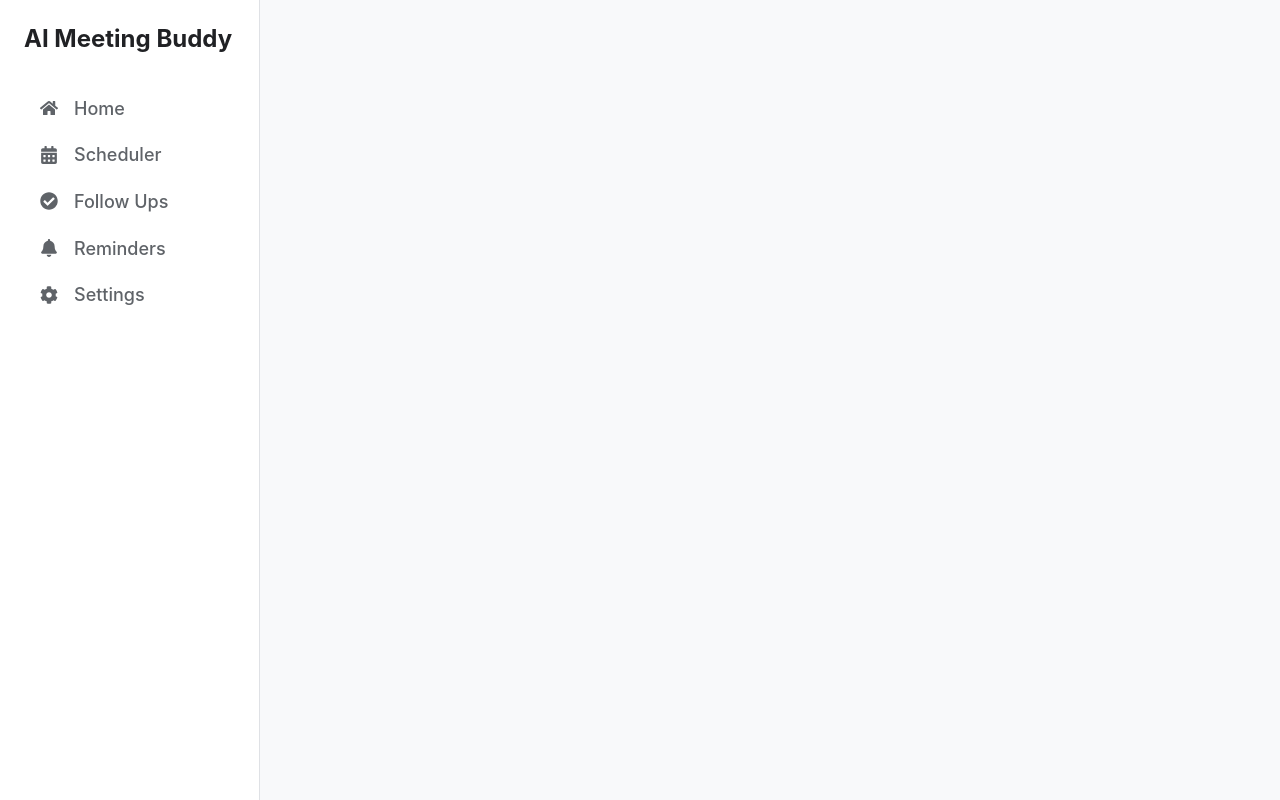
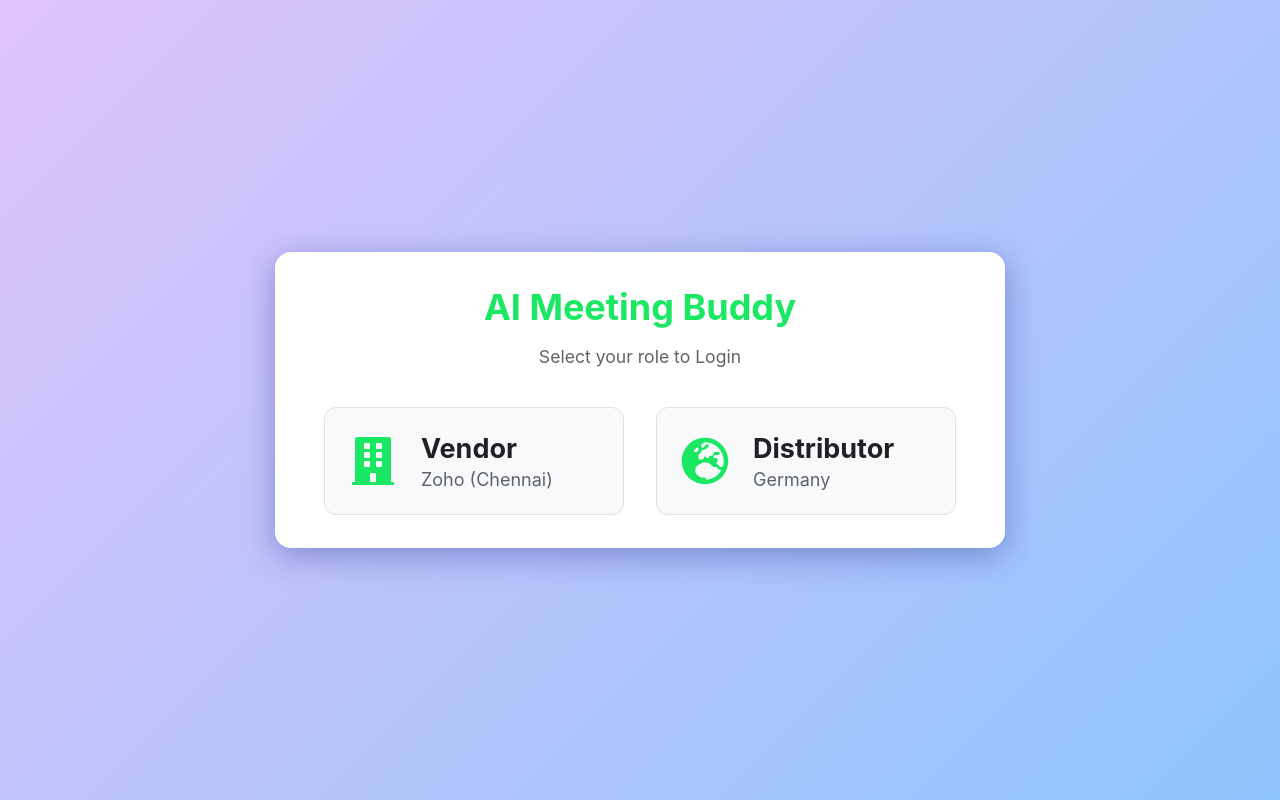
Before and after one commit to Jeevan4827/AIMeetingBuddy, a React (Create React App) app: page /login in a window 1280 px wide. Built offline with nearby package versions, Linux system fonts and the light colour scheme.

Commit message:
Added Login

```diff
--- a/src/App.css
+++ b/src/App.css
@@ -1,5 +1,6 @@
 :root {
   --primary-color: #1ae862;
+  --primary-color-light: #e8fcec;
   --sidebar-bg: #ffffff;
   --app-bg: #f8f9fa;
   --card-bg: #ffffff;
@@ -45,13 +46,16 @@ body {
 .sidebar-header h3 {
   margin: 0;
   font-size: 1.5rem;
-  color: var(--text-primary);
+  /* Updated: Using primary color for the main title for consistency */
+  color: var(--primary-color);
 }
 
 .nav-list {
   list-style: none;
   padding: 0;
   margin: 0;
+  /* Merged Rule: Pushes the logout item to the bottom */
+  flex-grow: 1;
 }
 
 .nav-item a {
@@ -70,31 +74,26 @@ body {
 }
 
 .nav-item a.active {
-  background-color: var(--status-pending-bg);
+  /* Updated: Using the new light primary color for better contrast */
+  background-color: var(--primary-color-light);
   color: var(--primary-color);
 }
 
 .nav-item a svg {
   margin-right: 16px;
-  vertical-align: middle;
+  /* Cleaned up: vertical-align is not needed due to flexbox */
 }
 
 /* MAIN CONTENT AREA */
 .main-content {
   padding: 2rem 3rem;
-  overflow-y: auto; /* Allow content to scroll if it gets too long */
+  overflow-y: auto;
   overflow-x: hidden;
 }
 
 .app-header {
-  text-align: left; /* Aligned to the left now */
+  text-align: left;
   margin-bottom: 2rem;
-}
-
-.app-header h1 {
-  font-size: 2.5rem;
-  font-weight: 700;
-  margin: 0;
 }
 
 .app-header h2 {
@@ -110,7 +109,7 @@ body {
   gap: 1.5rem;
 }
 
-@media (min-width: 1024px) { /* Changed breakpoint for better layout */
+@media (min-width: 1024px) {
   .dashboard-grid {
       grid-template-columns: repeat(2, 1fr);
   }
@@ -119,7 +118,6 @@ body {
 /* --- Responsive Layout for Mobile --- */
 @media (max-width: 768px) {
   .app-layout {
-      /* On smaller screens, stack sidebar on top of content */
       grid-template-columns: 1fr;
   }
   .main-content {
@@ -131,13 +129,6 @@ body {
   }
 }
 
-
-/* --- (The rest of the styles remain the same) --- */
-.loading-screen, .card, .card h3, .card-content, .schedule-info, .button-primary, .agenda-list, .follow-up-item, .status {
-  /* All your previous card styles are still valid and needed here */
-}
-/* ... (paste all your previous card and component styles below this line) ... */
-
 /* --- GENERIC CARD STYLES --- */
 .card {
   background-color: var(--card-bg);
@@ -147,14 +138,11 @@ body {
   padding: 1.5rem;
   display: flex;
   flex-direction: column;
-  transition: transform 0.3s ease, box-shadow 0.3s ease;
   height: 350px;
+  /* Cleaned up: Removed unused transition property */
 }
 
-.card:hover {
-  transform: translateY(-8px);
-  box-shadow: 0 4px 8px 0 rgba(60, 64, 67, 0.3), 0 6px 20px 0 rgba(60, 64, 67, 0.19);
-}
+/* The .card:hover rule that was commented out has been fully removed */
 
 .card h3 {
   margin-top: 0;
@@ -199,56 +187,123 @@ body {
 .status.pending { background-color: var(--status-pending-bg); color: var(--status-pending-text); }
 .status.overdue { background-color: var(--status-overdue-bg); color: var(--status-overdue-text); }
 
-.scheduler-container {
-  max-width: 600px;
-  margin: 2rem auto;
-  padding: 2rem;
-  background-color: var(--card-bg);
-  border-radius: 12px;
-  border: 1px solid var(--border-color);
-  box-shadow: 0 4px 6px var(--shadow-color);
+/* --- Scheduler Page Styles --- */
+.scheduler-container { max-width: 600px; margin: 2rem auto; padding: 2rem; background-color: var(--card-bg); border-radius: 12px; border: 1px solid var(--border-color); box-shadow: 0 4px 6px var(--shadow-color); }
+.scheduler-form .form-group { margin-bottom: 1.5rem; }
+.scheduler-form label { display: block; font-weight: 500; color: var(--text-secondary); margin-bottom: 0.5rem; }
+.scheduler-form input, .scheduler-form select { width: 100%; padding: 12px; border: 1px solid var(--border-color); border-radius: 8px; font-size: 1rem; font-family: inherit; box-sizing: border-box; }
+.scheduler-form .button-primary { width: 100%; margin-top: 1rem; }
+.scheduler-form input:read-only { background-color: #f0f0f0; cursor: not-allowed; opacity: 0.8; }
+
+/* --- Login Page Styles --- */
+.login-page-background {
+  width: 100%;
+  min-height: 100vh;
+  background: linear-gradient(135deg, #e0c3fc 0%, #8ec5fc 100%);
+  display: flex;
+  justify-content: center;
+  align-items: center;
 }
 
-.scheduler-form .form-group {
-  margin-bottom: 1.5rem;
+.login-container {
+  display: flex;
+  justify-content: center;
+  align-items: center;
 }
 
-.scheduler-form label {
-  display: block;
-  font-weight: 500;
-  color: var(--text-secondary);
+.login-box {
+  background-color: var(--card-bg);
+  padding: 2rem 3rem;
+  border-radius: 16px;
+  box-shadow: 0 8px 32px 0 rgba(31, 38, 135, 0.37);
+  backdrop-filter: blur(4px);
+  border: 1px solid rgba(255, 255, 255, 0.18);
+  text-align: center;
+  max-width: 800px;
+  width: 100%;
+}
+
+.login-header {
+  display: flex;
+  justify-content: center;
+  align-items: center;
+  gap: 1rem;
   margin-bottom: 0.5rem;
 }
 
-.scheduler-form input {
-  width: 100%;
-  padding: 12px;
-  border: 1px solid var(--border-color);
-  border-radius: 8px;
-  font-size: 1rem;
-  font-family: inherit;
-  box-sizing: border-box; /* Important for padding and width */
+.login-logo-icon {
+  font-size: 2.5rem;
+  color: var(--primary-color);
 }
 
-.scheduler-form .button-primary {
-  width: 100%;
-  margin-top: 1rem;
+.login-box h1 {
+  color: var(--primary-color);
+  margin: 0;
 }
 
-.scheduler-form select {
-  width: 100%;
-  padding: 12px;
-  border: 1px solid var(--border-color);
-  border-radius: 8px;
-  font-size: 1rem;
-  font-family: inherit;
-  box-sizing: border-box;
-  background-color: white; /* Ensure background is white */
+.login-box > p {
+  color: var(--text-secondary);
+  margin-bottom: 2.5rem;
+  font-size: 1.1rem;
 }
 
-.scheduler-form input:read-only {
-  background-color: #f0f0f0; /* A light grey background */
-  cursor: not-allowed;
-  opacity: 0.8;
+.role-selection-container {
+  display: flex;
+  justify-content: center;
+  gap: 2rem;
+}
+
+.role-card {
+  display: flex;
+  align-items: center;
+  gap: 1.5rem;
+  padding: 1.5rem;
+  border: 1px solid var(--border-color);
+  border-radius: 12px;
+  width: 250px;
+  cursor: pointer;
+  transition: all 0.3s ease;
+  background-color: #f8f9fa;
+}
+
+.role-card:hover {
+  transform: translateY(-5px);
+  box-shadow: 0 4px 15px rgba(0, 0, 0, 0.1);
+  border-color: var(--primary-color);
+}
+
+.role-icon {
+  font-size: 3rem;
+  color: var(--primary-color);
+}
+
+.role-text {
+  text-align: left;
+}
+
+.role-text h2 {
+  margin: 0 0 0.25rem 0;
+  color: var(--text-primary);
+}
+
+.role-text p {
+  margin: 0;
   color: var(--text-secondary);
 }
+
+/* Responsive adjustments for login page */
+@media (max-width: 768px) {
+  .role-selection-container {
+    flex-direction: column;
+    align-items: center;
+  }
+  .login-box {
+    padding: 2rem 1.5rem;
+  }
+}
+
+/* --- Logout Button Styles --- */
+.logout-item { margin-top: auto; }
+.nav-item .logout-button { background: none; border: none; padding: 0; margin: 0; font-family: inherit; font-size: inherit; cursor: pointer; width: 100%; display: flex; align-items: center; padding: 0.8rem 1rem; border-radius: 8px; text-decoration: none; color: var(--text-secondary); font-weight: 500; transition: background-color 0.2s ease, color 0.2s ease; }
+.nav-item .logout-button:hover { background-color: #f1f3f4; }
+.nav-item .logout-button svg { margin-right: 16px; }
--- a/src/App.js
+++ b/src/App.js
@@ -1,62 +1,27 @@
-import React, { useState, useEffect } from 'react';
+import React from 'react';
 import { Routes, Route } from 'react-router-dom';
 import './App.css';
 
-import Sidebar from './components/Sidebar';
+// Import pages and protected route component
+import LoginPage from './pages/LoginPage';
 import HomePage from './pages/HomePage';
 import SchedulerPage from './pages/SchedulerPage';
+import ProtectedRoute from './components/ProtectedRoute';
+// We no longer need to fetch data here, it will be done inside HomePage
 
 function App() {
-  const [scheduleData, setScheduleData] = useState(null);
-  const [contextData, setContextData] = useState(null);
-  const [agendaData, setAgendaData] = useState(null);
-  const [followUpsData, setFollowUpsData] = useState(null);
-  const [loading, setLoading] = useState(true);
+  return (
+    <Routes>
+      {/* Public route for login */}
+      <Route path="/login" element={<LoginPage />} />
 
-  useEffect(() => {
-    // Data fetching remains the same
-    Promise.all([
-      fetch('/schedule.json').then(res => res.json()),
-      fetch('/context.json').then(res => res.json()),
-      fetch('/agenda.json').then(res => res.json()),
-      fetch('/follow_ups.json').then(res => res.json()),
-    ])
-    .then(([schedule, context, agenda, followUps]) => {
-      setScheduleData(schedule);
-      setContextData(context);
-      setAgendaData(agenda);
-      setFollowUpsData(followUps);
-      setLoading(false);
-    });
-  }, []);
-
-  return (
-    <div className="app-layout">
-      <Sidebar />
-      <div className="main-content">
-        {loading ? (
-          <div className="loading-screen">Loading App Data...</div>
-        ) : (
-          <Routes>
-            <Route
-              path="/"
-              element={
-                <HomePage
-                  scheduleData={scheduleData}
-                  contextData={contextData}
-                  agendaData={agendaData}
-                  followUpsData={followUpsData}
-                />
-              }
-            />
-            <Route
-              path="/scheduler"
-              element={<SchedulerPage scheduleData={scheduleData} contextData={contextData} />}
-            />
-          </Routes>
-        )}
-      </div>
-    </div>
+      {/* Protected routes for the main app */}
+      <Route element={<ProtectedRoute />}>
+        {/* These routes can only be accessed after login */}
+        <Route path="/" element={<HomePage />} />
+        <Route path="/scheduler" element={<SchedulerPage />} />
+      </Route>
+    </Routes>
   );
 }
 
--- /dev/null
+++ b/src/components/ProtectedRoute.js
@@ -0,0 +1,25 @@
+import React from 'react';
+import { Navigate, Outlet } from 'react-router-dom';
+import { useAuth } from '../context/AuthContext';
+import Sidebar from './Sidebar';
+
+const ProtectedRoute = () => {
+  const { user } = useAuth();
+
+  if (!user) {
+    // If no user is logged in, redirect to the login page
+    return <Navigate to="/login" />;
+  }
+
+  // If user is logged in, render the main layout with the nested pages
+  return (
+    <div className="app-layout">
+      <Sidebar />
+      <div className="main-content">
+        <Outlet /> {/* This will render the matched child route (HomePage, SchedulerPage, etc.) */}
+      </div>
+    </div>
+  );
+};
+
+export default ProtectedRoute;
--- /dev/null
+++ b/src/context/AuthContext.js
@@ -0,0 +1,39 @@
+import React, { createContext, useState, useContext } from 'react';
+import { useNavigate } from 'react-router-dom';
+
+// The two mock users we have
+const MOCK_USERS = {
+  vendor: { type: 'vendor', name: 'Zoho (Chennai)' },
+  distributor: { type: 'distributor', name: 'Germany' },
+};
+
+// Create the context
+const AuthContext = createContext(null);
+
+// Create the provider component
+export const AuthProvider = ({ children }) => {
+  const [user, setUser] = useState(null);
+  const navigate = useNavigate();
+
+  const login = (userType) => {
+    const userToLogin = MOCK_USERS[userType];
+    if (userToLogin) {
+      setUser(userToLogin);
+      navigate('/'); // Redirect to home page after login
+    }
+  };
+
+  const logout = () => {
+    setUser(null);
+    navigate('/login'); // Redirect to login page after logout
+  };
+
+  const value = { user, login, logout };
+
+  return <AuthContext.Provider value={value}>{children}</AuthContext.Provider>;
+};
+
+// Create a custom hook to easily use the context
+export const useAuth = () => {
+  return useContext(AuthContext);
+};
--- a/src/index.js
+++ b/src/index.js
@@ -2,15 +2,18 @@ import React from 'react';
 import ReactDOM from 'react-dom/client';
 import './index.css';
 import App from './App';
-// 1. Import BrowserRouter
 import { BrowserRouter } from 'react-router-dom';
+// 1. Import the AuthProvider
+import { AuthProvider } from './context/AuthContext';
 
 const root = ReactDOM.createRoot(document.getElementById('root'));
 root.render(
   <React.StrictMode>
-    {/* 2. Wrap your App component */}
     <BrowserRouter>
-      <App />
+      {/* 2. Wrap the App with AuthProvider */}
+      <AuthProvider>
+        <App />
+      </AuthProvider>
     </BrowserRouter>
   </React.StrictMode>
 );
--- a/src/pages/HomePage.js
+++ b/src/pages/HomePage.js
@@ -1,17 +1,49 @@
-import React from 'react';
+import React, { useState, useEffect } from 'react';
+import { useAuth } from '../context/AuthContext';
 import InstantScheduleCard from '../components/InstantScheduleCard';
 import KeyContextCard from '../components/KeyContextCard';
 import AgendaCard from '../components/AgendaCard';
 import FollowUpCard from '../components/FollowUpCard';
 
-const HomePage = ({ scheduleData, contextData, agendaData, followUpsData }) => {
+const HomePage = () => {
+  const { user } = useAuth(); // Get the logged-in user
+  const [loading, setLoading] = useState(true);
+  const [scheduleData, setScheduleData] = useState(null);
+  const [contextData, setContextData] = useState(null);
+  const [agendaData, setAgendaData] = useState(null);
+  const [followUpsData, setFollowUpsData] = useState(null);
+
+  useEffect(() => {
+    Promise.all([
+      fetch('/schedule.json').then(res => res.json()),
+      fetch('/context.json').then(res => res.json()),
+      fetch('/agenda.json').then(res => res.json()),
+      fetch('/follow_ups.json').then(res => res.json()),
+    ])
+    .then(([schedule, context, agenda, followUps]) => {
+      setScheduleData(schedule);
+      setContextData(context);
+      setAgendaData(agenda);
+      setFollowUpsData(followUps);
+      setLoading(false);
+    });
+  }, []);
+
+  if (loading) {
+    return <div className="loading-screen">Loading Meeting Data...</div>;
+  }
+
   return (
     <>
       <header className="app-header">
-        <h2>Meeting: Zoho (Chennai) & Distributor (Germany)</h2>
+        {/* Dynamic Header based on user type */}
+        <h2>
+          {user.type === 'vendor'
+            ? `Vendor: ${user.name}`
+            : `Distributor: ${user.name}`}
+        </h2>
       </header>
       <main className="dashboard-grid">
-        {/* Pass contextData down to the schedule card to get the title */}
         <InstantScheduleCard scheduleData={scheduleData} contextData={contextData} />
         <KeyContextCard contextData={contextData} />
         <AgendaCard agendaData={agendaData} />
--- /dev/null
+++ b/src/pages/LoginPage.js
@@ -0,0 +1,42 @@
+import React from 'react';
+import { useAuth } from '../context/AuthContext';
+import { FaBuilding, FaGlobeEurope} from 'react-icons/fa';
+
+const LoginPage = () => {
+  const { login } = useAuth();
+
+  return (
+    <div className="login-page-background">
+      <div className="login-container">
+        <div className="login-box">
+          <div className="login-header">
+            <h1>AI Meeting Buddy</h1>
+          </div>
+          <p>Select your role to Login</p>
+
+          <div className="role-selection-container">
+            {/* Vendor Card */}
+            <div className="role-card" onClick={() => login('vendor')}>
+              <FaBuilding className="role-icon" />
+              <div className="role-text">
+                <h2>Vendor</h2>
+                <p>Zoho (Chennai)</p>
+              </div>
+            </div>
+
+            {/* Distributor Card */}
+            <div className="role-card" onClick={() => login('distributor')}>
+              <FaGlobeEurope className="role-icon" />
+              <div className="role-text">
+                <h2>Distributor</h2>
+                <p>Germany</p>
+              </div>
+            </div>
+          </div>
+        </div>
+      </div>
+    </div>
+  );
+};
+
+export default LoginPage;
```
Also changed, not shown: src/components/Sidebar.js (+9 -1 lines), src/pages/SchedulerPage.js (+68 -63 lines).
